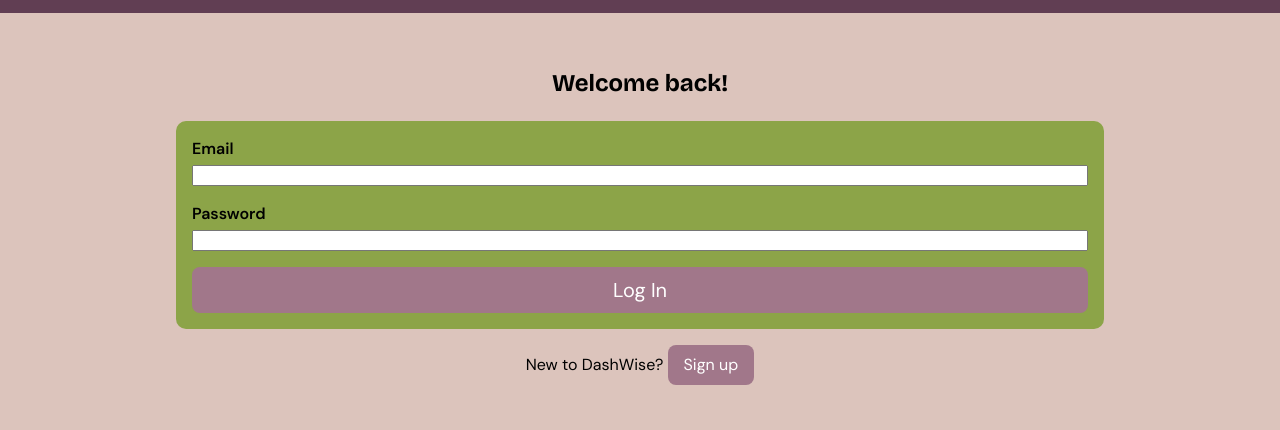
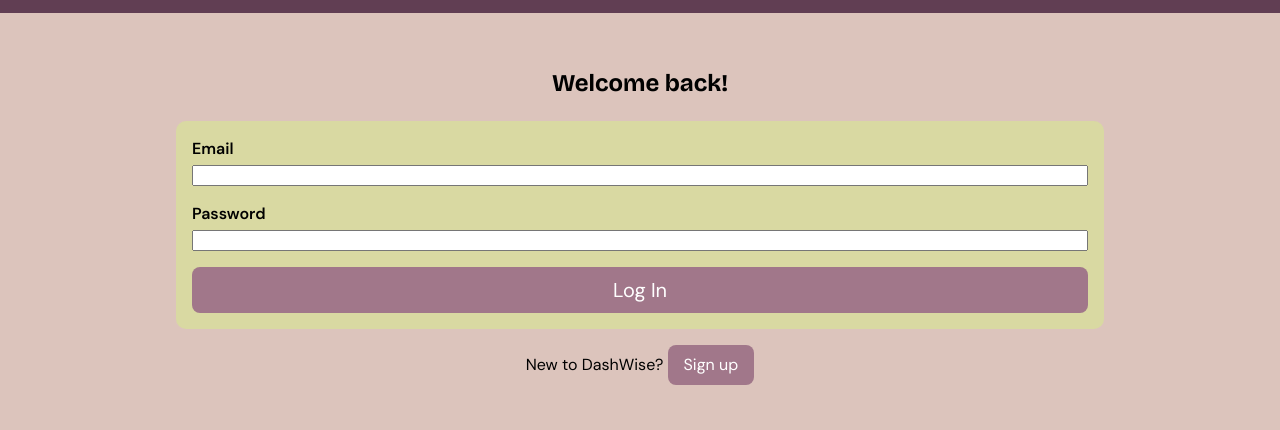
Before and after one commit to chloeco1es/SOEN287, a website: page public/login.html in a window 1280 px wide. Shown: the part 59-489 px from the top of the page. Drawn offline with nearby package versions, Linux system fonts and the light colour scheme; a web font is replaced by a local one.

Commit message:
Change box colour for auth pages

```diff
--- a/public/css/styles.css
+++ b/public/css/styles.css
@@ -137,7 +137,7 @@ footer {
     text-align: left;
     padding: 1rem;
     border-radius: 10px;
-    background-color: var(--color-5);
+    background-color: var(--color-4);
 }
 
 .field {
```
